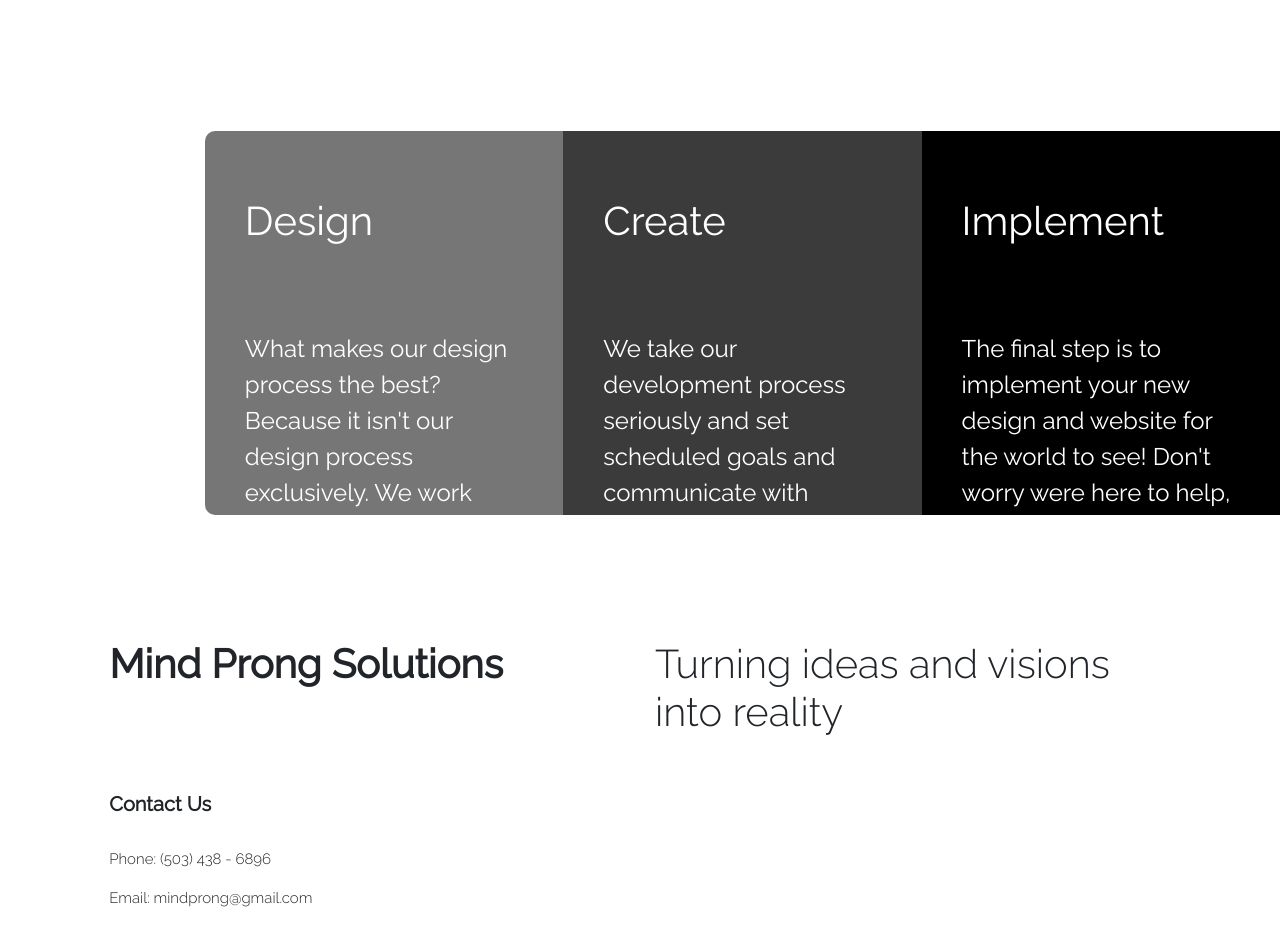
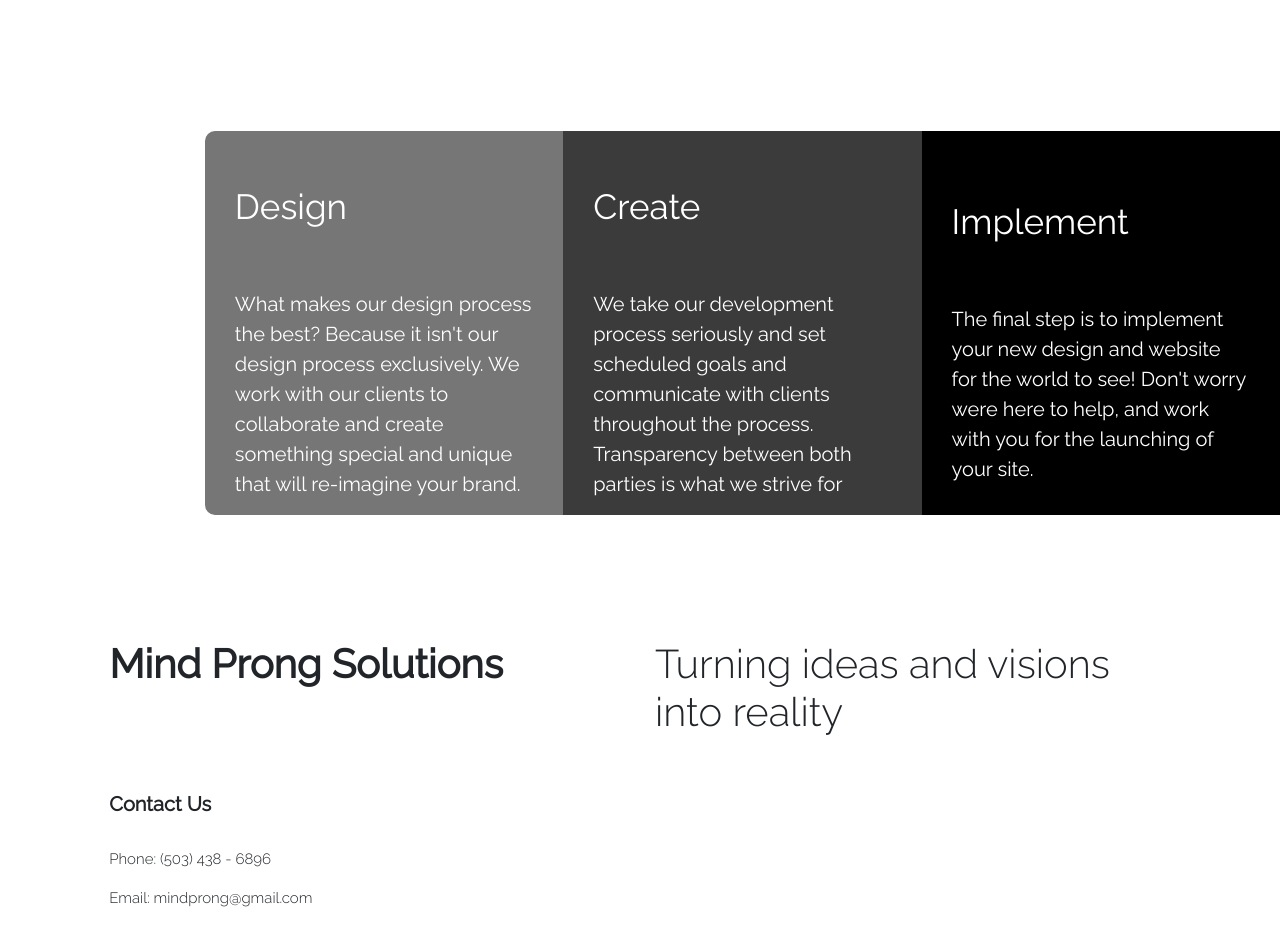
Before and after one commit to TimEmpey/mind-prong, a website built with webpack: page src/index.html in a window 1280 px wide. Shown: the part 1080-2011 px from the top of the page. Built offline with nearby package versions, Linux system fonts and the light colour scheme.

Commit message:
update alignment

```diff
--- a/src/css/styles.css
+++ b/src/css/styles.css
@@ -86,8 +86,10 @@
 .h-practices .box{
     height: 60%;
     width: 28%;
-    display: inline-block;
     color: white;
+    display: flex;
+    justify-content: center;
+    flex-direction: column;
 }
 
 .h-practices .box-wrapper{
@@ -112,15 +114,15 @@
 }
 
 .h-practices .box .practice-title{
-    font-size: 2.5rem;
-    margin-top: 60px;
-    margin-bottom: 80px;
+    font-size: 35px;
+    margin-top: 50px;
     font-family: 'Raleway', sans-serif;
+    padding-bottom: 40px;
 }
 
 .h-practices .box p{
-    margin-inline: 40px;
-    font-size: 1.5rem;
+    margin-inline: 30px;
+    font-size: 20px;
     font-family: 'Raleway', sans-serif;
 }
 
```
